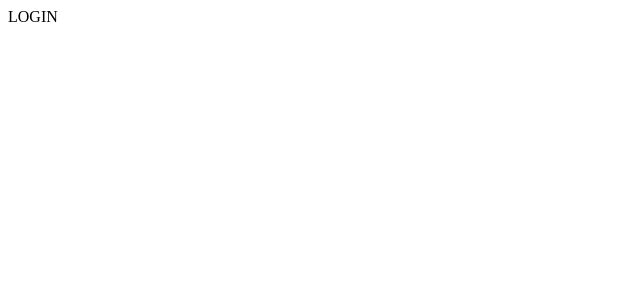
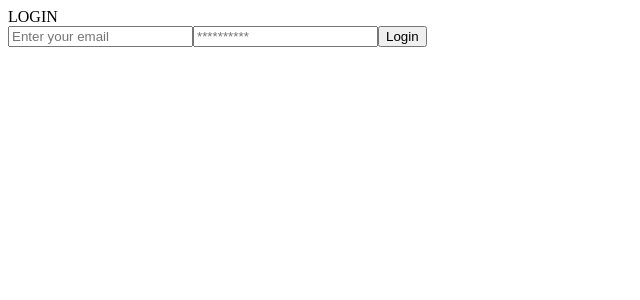
Before and after one commit to Peace-Apple/angieAuth, an Angular app: page / in a window 1280 px wide. Shown: the top 300 px of the page, without its empty margins (0-640 px from the left). Built offline with nearby package versions, Linux system fonts and the light colour scheme.

Commit message:
Add login form

```diff
--- a/src/app/login/login.html
+++ b/src/app/login/login.html
@@ -1 +1,24 @@
-<div>LOGIN</div>
+<div>
+    <span>LOGIN</span>
+    <div>
+        <form (ngSubmit)="onSubmit()">
+            <input
+                type="email"
+                placeholder="Enter your email"
+                id="email"
+                [(ngModel)]="credentials.email"
+                name="email"
+                required
+            >
+            <input
+                type="password"
+                placeholder="**********"
+                id="password"
+                [(ngModel)]="credentials.password"
+                name="password"
+                required
+            >
+            <button type="submit">Login</button>
+        </form>
+    </div>
+</div>
--- a/src/app/login/login.ts
+++ b/src/app/login/login.ts
@@ -1,11 +1,25 @@
 import { Component } from '@angular/core';
+import { FormsModule } from '@angular/forms';
+import { LoginCredentials } from './loginInterface';
 
 @Component({
   selector: 'app-login',
-  imports: [],
+  imports: [
+    FormsModule
+  ],
   templateUrl: './login.html',
   styleUrl: './login.scss',
 })
 export class Login {
+  credentials: LoginCredentials = {
+    email: '',
+    password: ''
+  };
 
+  submitted = false;
+
+  onSubmit() {
+    this.submitted = true;
+    console.log('I am logged in---->', this.credentials)
+  }
 }
--- /dev/null
+++ b/src/app/login/loginInterface.ts
@@ -0,0 +1,4 @@
+export interface LoginCredentials {
+    email: string,
+    password: string
+}
```
